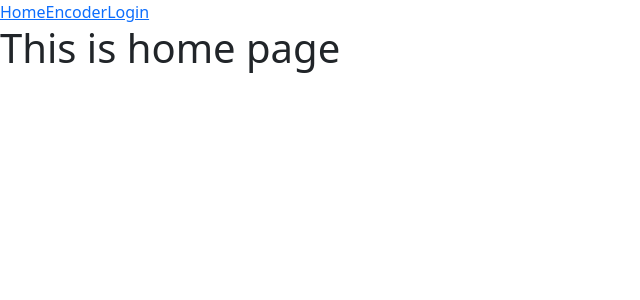
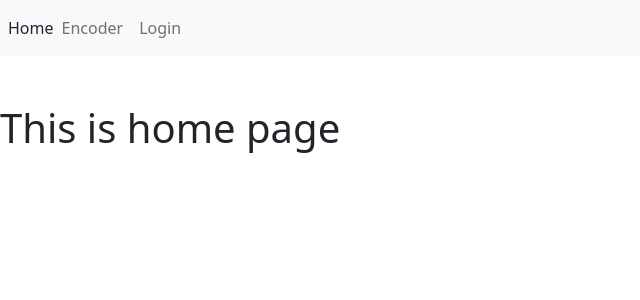
Before and after one commit to Branimir026/code-challenge-frontend, a Vue app: page / in a window 1280 px wide. Shown: the top 300 px of the page, without its empty margins (0-640 px from the left). Built offline with nearby package versions, Linux system fonts and the light colour scheme.

Commit message:
added navbar component

```diff
--- a/src/App.vue
+++ b/src/App.vue
@@ -1,37 +1,25 @@
 <template>
+
   <header>
-    <div class="wrapper">
-      <nav>
-        <RouterLink to="/">Home</RouterLink>
-				<RouterLink to="/encoder">Encoder</RouterLink>
-        <RouterLink to="/login" v-if="!isLoggedIn">Login</RouterLink>
-				<RouterLink @click.prevent="logoutUser" to="" v-else>Logout</RouterLink>
-      </nav>
-    </div>
+		<navbar-comp />
   </header>
 
-  <RouterView />
+	<div class="mt-5">
+		<RouterView />
+	</div>
+
 </template>
 
 <script>
 import { RouterLink, RouterView } from 'vue-router'
 import { mapGetters, mapActions } from 'vuex';
+
+import NavbarComp from './components/NavbarComp.vue';
 export default {
 
-  data() {
-    return {}
-  },
-
-	computed: {
-    ...mapGetters(['isLoggedIn'])
-  },
-
-  methods: {
-    ...mapActions(['login', 'logout']),
-    logoutUser() {
-      this.logout();
-    }
-  }
+	components: {
+		NavbarComp,
+	},
 }
 </script>
 
--- /dev/null
+++ b/src/components/NavbarComp.vue
@@ -0,0 +1,50 @@
+<template>
+	<nav class="navbar navbar-expand-lg navbar-light bg-light d-flex justify-content-between px-2">
+		<RouterLink to="/" class="nav-link">Home</RouterLink>
+		<button class="navbar-toggler" type="button" data-bs-toggle="collapse" data-bs-target="#navbarNav" aria-controls="navbarNav" aria-expanded="false" aria-label="Toggle navigation">
+			<span class="navbar-toggler-icon"></span>
+		</button>
+		<div class="collapse navbar-collapse" id="navbarNav">
+			<ul class="navbar-nav">
+				<li class="nav-item">
+					<RouterLink to="/encoder" class="nav-link">Encoder</RouterLink>
+				</li>
+				<li class="nav-item" v-if="!isLoggedIn">
+					<RouterLink to="/login" class="nav-link">Login</RouterLink>
+				</li>
+				<li class="nav-item" v-else>
+					<RouterLink @click.prevent="logoutUser" to="" class="nav-link">Logout</RouterLink>
+				</li>
+			</ul>
+		</div>
+	</nav>
+</template>
+
+<script>
+import { RouterLink, RouterView } from 'vue-router'
+import { mapGetters, mapActions } from 'vuex';
+export default {
+
+  data() {
+    return {}
+  },
+
+	computed: {
+    ...mapGetters(['isLoggedIn'])
+  },
+
+  methods: {
+    ...mapActions(['login', 'logout']),
+    logoutUser() {
+      this.logout();
+    }
+  }
+}
+</script>
+
+<style scoped>
+
+@media (min-width: 1024px) {
+
+}
+</style>
```
